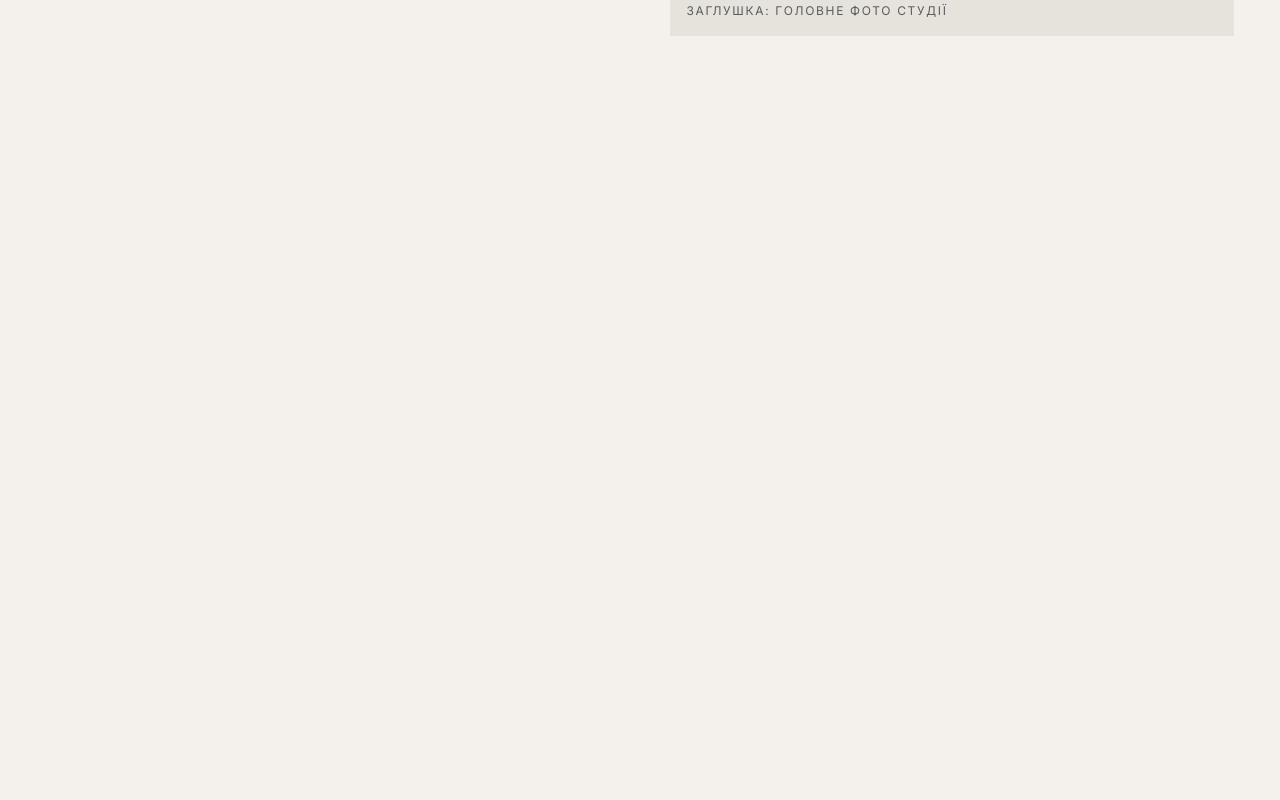
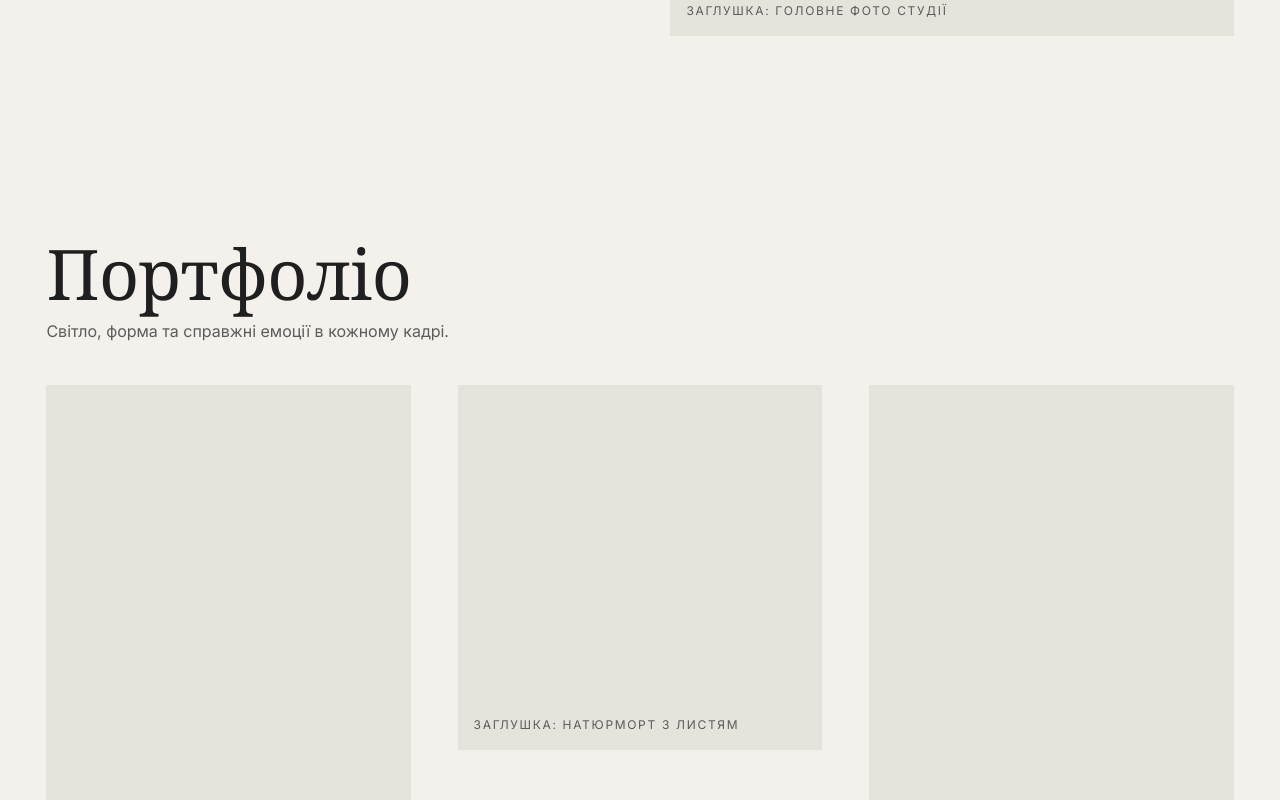
Before and after one commit to BOgdanRoz/PhotoStudio, a React (Vite) app: page / in a window 1280 px wide. Shown: the part 780-1580 px from the top of the page. Before the commit the page ends 915 px from the top, so only its background shows below. Built offline with nearby package versions, Linux system fonts and the light colour scheme; a web font is replaced by a local one.

Commit message:
Add asymmetric portfolio gallery with placeholder tiles

```diff
--- a/src/App.tsx
+++ b/src/App.tsx
@@ -1,5 +1,6 @@
 import Header from './components/Header/Header'
 import Hero from './components/Hero/Hero'
+import Portfolio from './components/Portfolio/Portfolio'
 
 function App() {
   return (
@@ -10,6 +11,7 @@ function App() {
       <Header />
       <main id="main">
         <Hero />
+        <Portfolio />
       </main>
     </>
   )
--- /dev/null
+++ b/src/components/Portfolio/Portfolio.module.css
@@ -0,0 +1,64 @@
+.portfolio {
+  padding-block: var(--section-space);
+}
+
+.inner {
+  width: min(100% - 2 * var(--gutter), var(--container-max));
+  margin-inline: auto;
+}
+
+.header {
+  display: flex;
+  flex-direction: column;
+  gap: var(--space-xs);
+  margin-bottom: var(--space-lg);
+}
+
+.title {
+  font-size: var(--text-3xl);
+}
+
+.subtitle {
+  color: var(--color-text-muted);
+}
+
+.grid {
+  display: grid;
+  grid-template-columns: 1fr;
+  gap: var(--space-md);
+  align-items: start;
+}
+
+/* Asymmetric rhythm: the wide tile spans two columns on desktop */
+.tall,
+.square,
+.wide {
+  min-width: 0;
+}
+
+@media (min-width: 600px) {
+  .grid {
+    grid-template-columns: repeat(2, 1fr);
+    gap: var(--space-md);
+  }
+
+  .wide {
+    grid-column: 1 / -1;
+  }
+}
+
+@media (min-width: 900px) {
+  .grid {
+    grid-template-columns: repeat(3, 1fr);
+    gap: var(--gutter);
+    grid-auto-flow: dense;
+  }
+
+  .wide {
+    grid-column: span 2;
+  }
+
+  .tall:nth-child(3n + 2) {
+    margin-top: var(--space-xl);
+  }
+}
--- /dev/null
+++ b/src/components/Portfolio/Portfolio.tsx
@@ -0,0 +1,34 @@
+import ImagePlaceholder from '../ImagePlaceholder/ImagePlaceholder'
+import { portfolio, type PortfolioSize } from '../../data/portfolio'
+import styles from './Portfolio.module.css'
+
+const ratioBySize: Record<PortfolioSize, string> = {
+  tall: '3 / 4',
+  square: '1 / 1',
+  wide: '16 / 10',
+}
+
+function Portfolio() {
+  return (
+    <section id="portfolio" className={styles.portfolio} aria-labelledby="portfolio-title">
+      <div className={styles.inner}>
+        <header className={styles.header}>
+          <h2 id="portfolio-title" className={styles.title}>
+            Портфоліо
+          </h2>
+          <p className={styles.subtitle}>Світло, форма та справжні емоції в кожному кадрі.</p>
+        </header>
+
+        <ul className={styles.grid}>
+          {portfolio.map((item) => (
+            <li key={item.id} className={styles[item.size]}>
+              <ImagePlaceholder label={item.alt} ratio={ratioBySize[item.size]} />
+            </li>
+          ))}
+        </ul>
+      </div>
+    </section>
+  )
+}
+
+export default Portfolio
```
